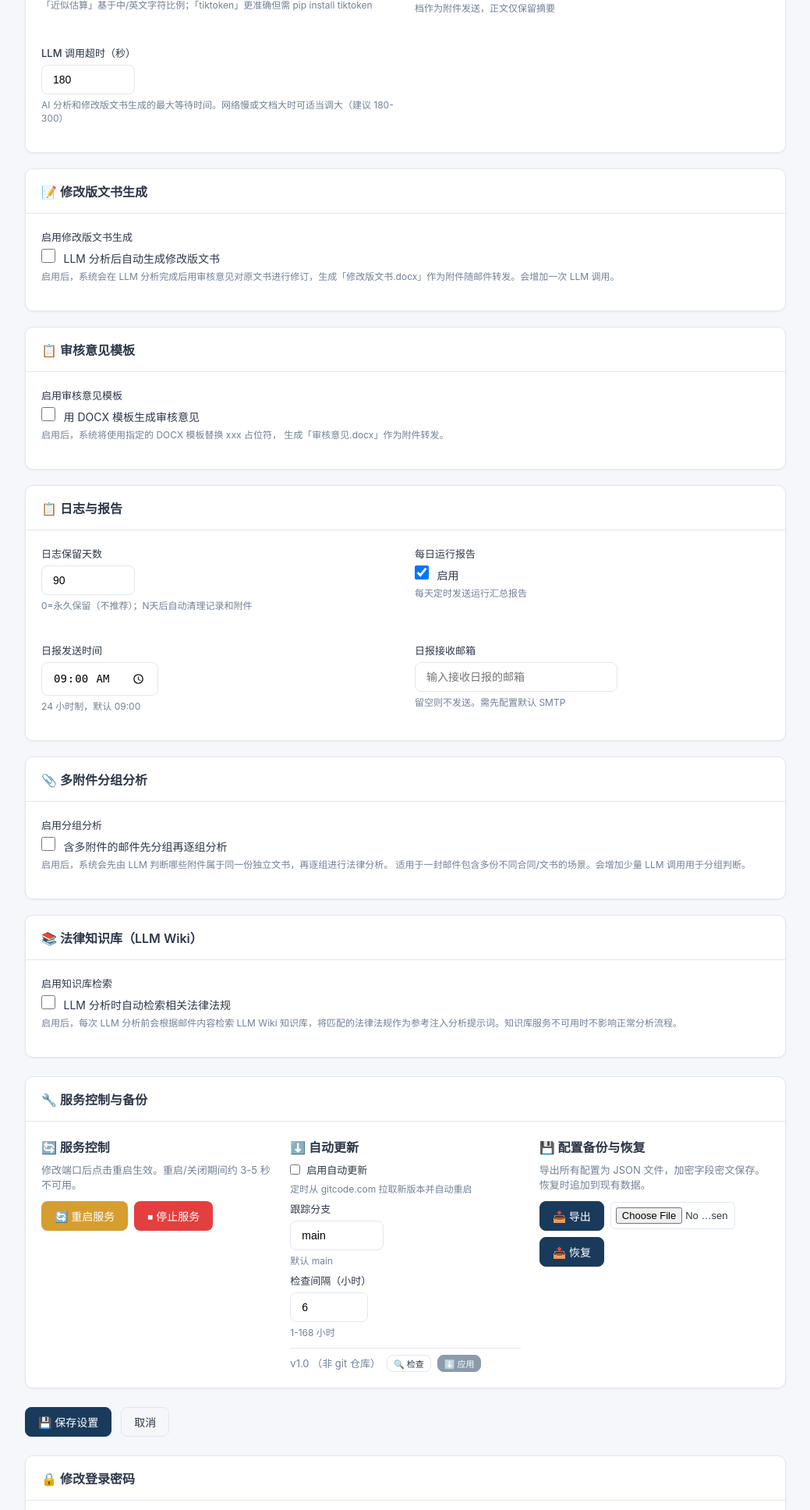
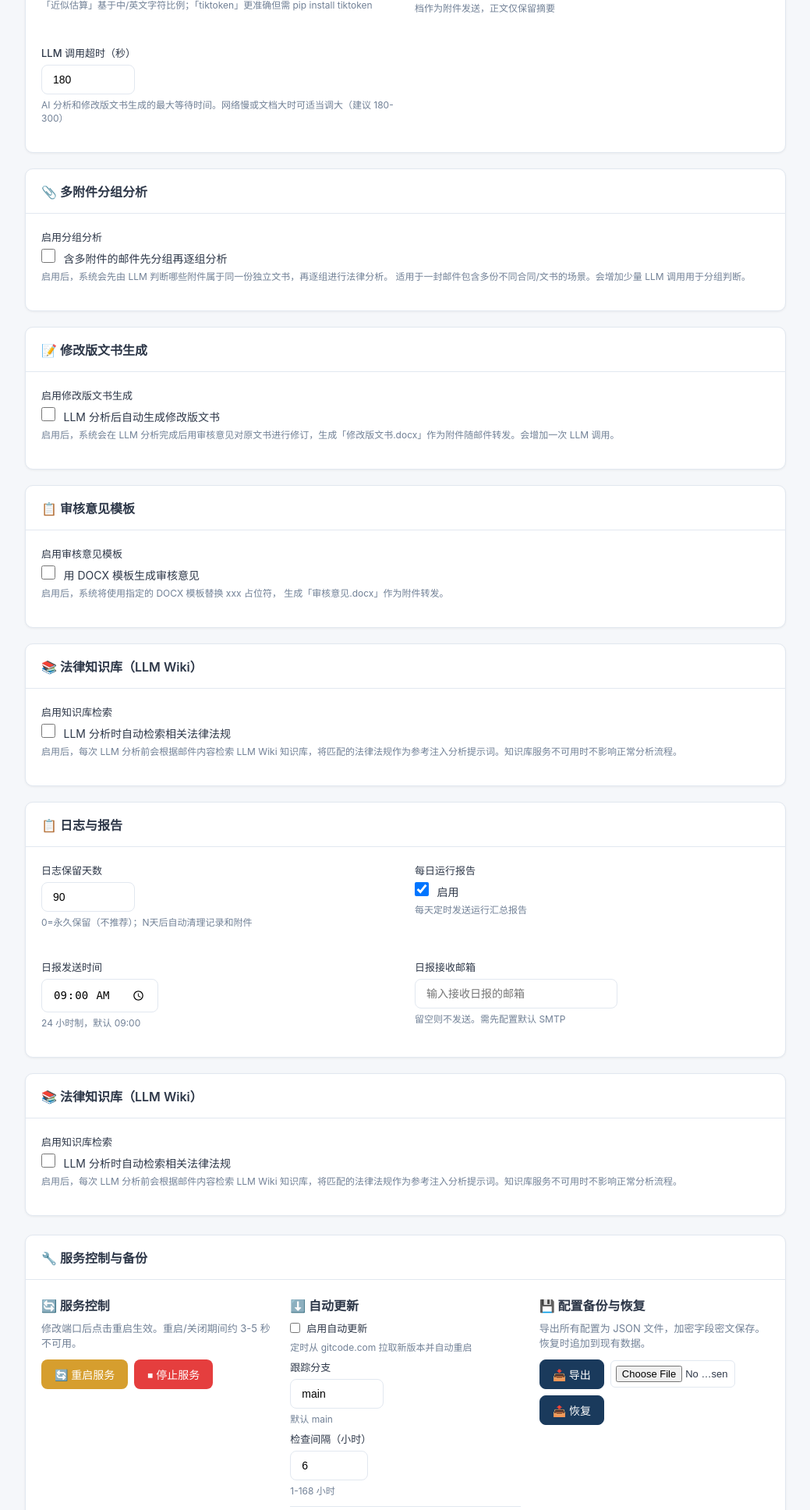
Before and after one commit to masquerator-coder/legal-mail-router, a FastAPI app: page /settings in a window 1280 px wide. Shown: the part 979-2915 px from the top of the page at 78% size, without its empty margins (240-1279 px from the left). Run offline with FastAPI, Linux system fonts and the light colour scheme; the visitor is signed in with stand-in values (Sample User, id 1); data that the repository does not hold is empty; some libraries are stand-ins or nearby versions.

Commit message:
重新整合设置页面布局：AI文书处理模块集中、日志移至运维区

```diff
--- a/templates/settings.html
+++ b/templates/settings.html
@@ -173,6 +173,64 @@
         </div>
     </div>
 
+    <!-- 多附件分组分析 -->
+    <div class="card">
+        <div class="card-header"><h3>📎 多附件分组分析</h3></div>
+        <div class="card-body">
+            <div class="form-group">
+                <label>启用分组分析</label>
+                <div style="margin-top:6px;">
+                    <input type="hidden" name="attachment_grouping" value="false">
+                    <input type="checkbox" name="attachment_grouping" value="true"
+                           {% if settings.attachment_grouping == 'true' %}checked{% endif %}
+                           onchange="toggleGroupingFields(this.checked)"
+                           style="width:18px;height:18px;cursor:pointer;">
+                    <span style="margin-left:6px;font-size:14px;">含多附件的邮件先分组再逐组分析</span>
+                </div>
+                <div class="form-hint">
+                    启用后，系统会先由 LLM 判断哪些附件属于同一份独立文书，再逐组进行法律分析。
+                    适用于一封邮件包含多份不同合同/文书的场景。会增加少量 LLM 调用用于分组判断。
+                </div>
+            </div>
+
+            <div class="form-group" id="grouping_llm_config" style="margin-top:16px;">
+                <label>预分类 LLM 模型</label>
+                <div style="margin-top:6px;">
+                    <div class="radio-group">
+                        <label style="display:block;margin-bottom:8px;font-weight:normal;">
+                            <input type="radio" name="classify_use_main_llm" value="true"
+                                   {% if settings.classify_use_main_llm == 'true' %}checked{% endif %}
+                                   onchange="toggleClassifyLlmSelect(false)"
+                                   style="margin-right:6px;">
+                            使用主 LLM（当前激活的 LLM 配置）
+                        </label>
+                        <label style="display:block;font-weight:normal;">
+                            <input type="radio" name="classify_use_main_llm" value="false"
+                                   {% if settings.classify_use_main_llm == 'false' %}checked{% endif %}
+                                   onchange="toggleClassifyLlmSelect(true)"
+                                   style="margin-right:6px;">
+                            指定 LLM 配置:
+                            <select name="classify_llm_config_id" id="classify_llm_config_id"
+                                    class="form-control" style="width:300px;display:inline-block;margin-left:8px;">
+                                <option value="">-- 请选择 --</option>
+                                {% for cfg in llm_configs %}
+                                <option value="{{ cfg.id }}"
+                                        {% if settings.classify_llm_config_id == cfg.id|string %}selected{% endif %}>
+                                    {{ cfg.name }} ({{ cfg.model_name }})
+                                </option>
+                                {% endfor %}
+                            </select>
+                        </label>
+                    </div>
+                </div>
+                <div class="form-hint" style="margin-top:8px;">
+                    建议为预分类配置轻量模型（如 Qwen2.5-0.5B）以降低成本。
+                    模型配置统一在「LLM 配置」页管理。仅当附件超过 1 个时才会调用预分类。
+                </div>
+            </div>
+        </div>
+    </div>
+
     <!-- 修改版文书生成 -->
     <div class="card">
         <div class="card-header"><h3>📝 修改版文书生成</h3></div>
@@ -267,6 +325,83 @@
         </div>
     </div>
 
+    <!-- 法律知识库（LLM Wiki） -->
+    <div class="card">
+        <div class="card-header"><h3>📚 法律知识库（LLM Wiki）</h3></div>
+        <div class="card-body">
+            <div class="form-group">
+                <label>启用知识库检索</label>
+                <div style="margin-top:6px;">
+                    <input type="hidden" name="kb_enabled" value="false">
+                    <input type="checkbox" name="kb_enabled" value="true"
+                           {% if settings.kb_enabled == 'true' %}checked{% endif %}
+                           onchange="toggleKbFields(this.checked)"
+                           style="width:18px;height:18px;cursor:pointer;">
+                    <span style="margin-left:6px;font-size:14px;">LLM 分析时自动检索相关法律法规</span>
+                </div>
+                <div class="form-hint">
+                    启用后，每次 LLM 分析前会根据邮件内容检索 LLM Wiki 知识库，将匹配的法律法规作为参考注入分析提示词。知识库服务不可用时不影响正常分析流程。
+                </div>
+            </div>
+
+            <div id="kb-fields-group" style="margin-top:16px;display:none;">
+                <div style="display:grid;grid-template-columns:1fr 1fr;gap:16px;">
+                    <div class="form-group">
+                        <label for="kb_api_base">API 地址</label>
+                        <input type="text" id="kb_api_base" name="kb_api_base"
+                               value="{{ settings.kb_api_base }}"
+                               class="form-control" style="width:100%;"
+                               placeholder="http://127.0.0.1:19828">
+                        <div class="form-hint">LLM Wiki 的 HTTP API 地址</div>
+                    </div>
+                    <div class="form-group">
+                        <label for="kb_project_id">项目 ID</label>
+                        <input type="text" id="kb_project_id" name="kb_project_id"
+                               value="{{ settings.kb_project_id }}"
+                               class="form-control" style="width:100%;"
+                               placeholder="填写 LLM Wiki 项目 ID">
+                        <div class="form-hint">知识库项目 ID（在 LLM Wiki 项目列表中查看）</div>
+                    </div>
+                </div>
+                <div class="form-group" style="margin-top:12px;">
+                    <label for="kb_token">API Token</label>
+                    <div style="display:flex;gap:8px;align-items:center;">
+                        <input type="password" id="kb_token" name="kb_token"
+                               value="{{ settings.kb_token }}"
+                               class="form-control" style="width:100%;"
+                               placeholder="在 LLM Wiki 设置 → API + MCP 中生成">
+                        <button type="button" class="btn btn-outline btn-sm" onclick="toggleKbTokenVisibility()" style="white-space:nowrap;">👁 显示</button>
+                    </div>
+                    <div class="form-hint">LLM Wiki API Token（Bearer 鉴权），仅本机可达，安全性由本地网络保障</div>
+                </div>
+                <div style="margin-top:12px;">
+                    <button type="button" class="btn btn-outline btn-sm" onclick="testKbConnection()" id="kb-test-btn">
+                        🔗 测试连接
+                    </button>
+                    <span id="kb-test-result" style="margin-left:12px;font-size:13px;"></span>
+                </div>
+                <div style="display:grid;grid-template-columns:1fr 1fr;gap:16px;margin-top:16px;">
+                    <div class="form-group">
+                        <label for="kb_search_max_chars">知识库检索结果上限（字符）</label>
+                        <input type="number" id="kb_search_max_chars" name="kb_search_max_chars"
+                               value="{{ settings.kb_search_max_chars }}"
+                               class="form-control" style="width:120px;"
+                               min="0" max="100000" step="100">
+                        <div class="form-hint">注入提示词的法律法规参考文本最大字符数。0=不限制</div>
+                    </div>
+                    <div class="form-group">
+                        <label for="email_body_max_chars">邮件正文上限（字符）</label>
+                        <input type="number" id="email_body_max_chars" name="email_body_max_chars"
+                               value="{{ settings.email_body_max_chars }}"
+                               class="form-control" style="width:120px;"
+                               min="0" max="100000" step="100">
+                        <div class="form-hint">送入 LLM 分析的邮件正文最大字符数。0=不限制</div>
+                    </div>
+                </div>
+            </div>
+        </div>
+    </div>
+
     <!-- 日志与报告 -->
     <div class="card">
         <div class="card-header"><h3>📋 日志与报告</h3></div>
```
Also changed, not shown: other parts of templates/settings.html (+1 -59 lines).
